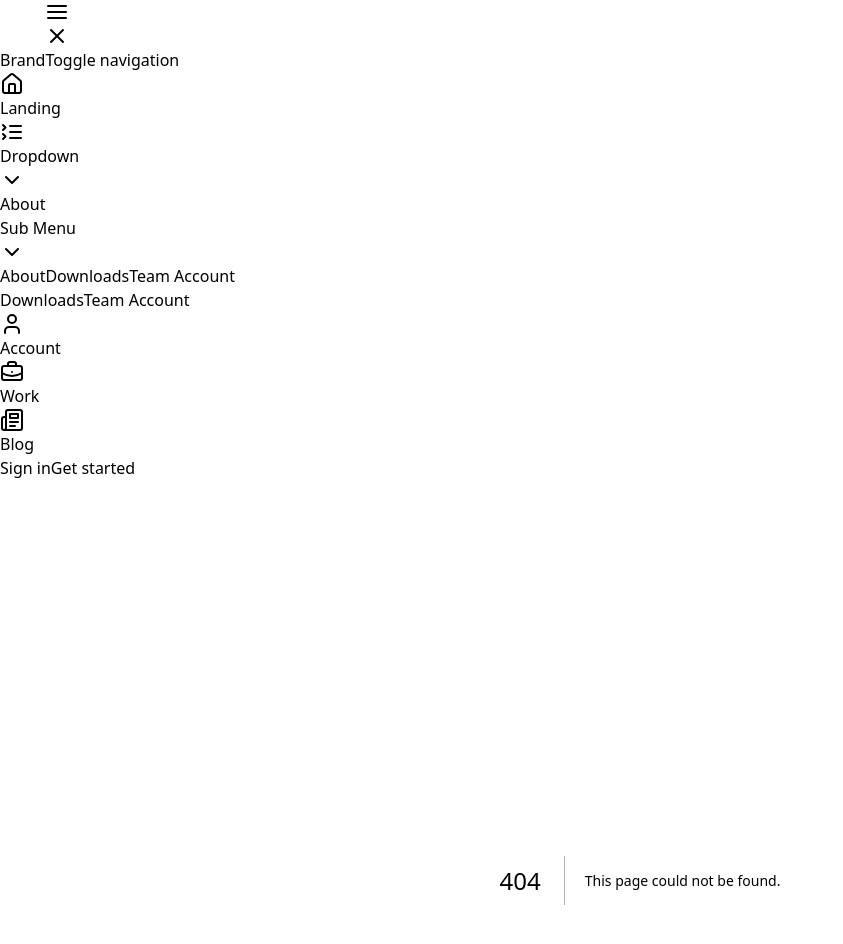
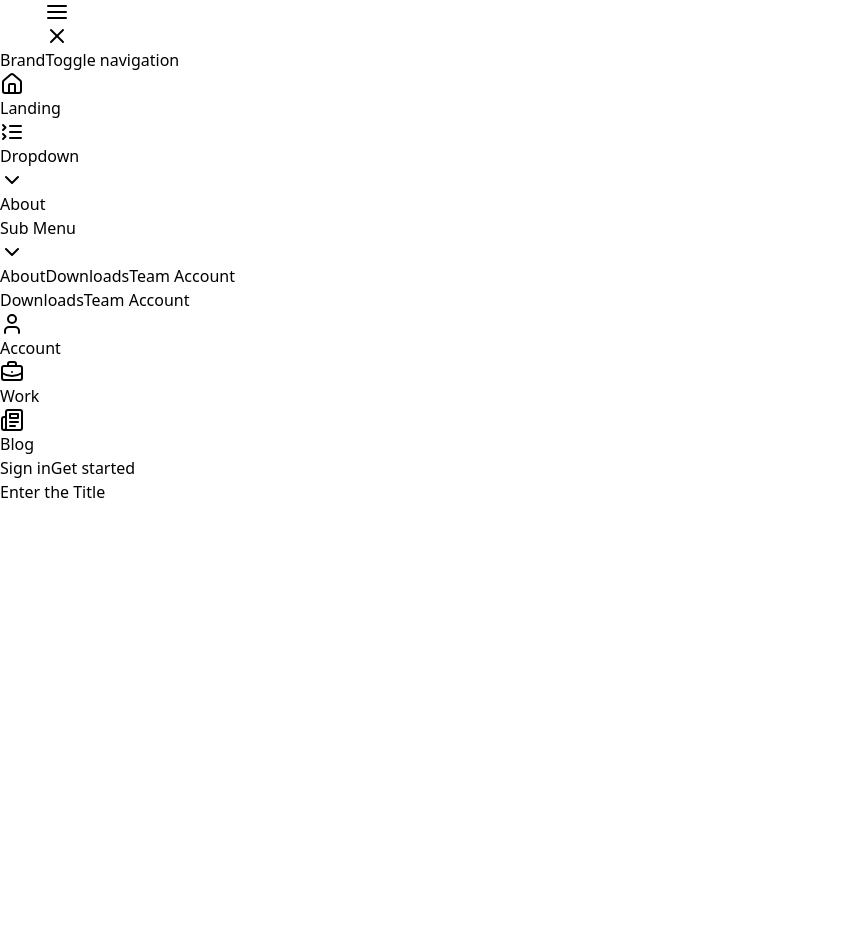
Before and after one commit to agpersonal6104/My-mini-Project, a Next.js app in the folder frontendproject/: page /createBlog in a window 1280 px wide. Before the commit this address had no page. Shown: the top 944 px of the page, without its empty margins (0-843 px from the left). After the commit the page ends 800 px from the top, so only its background shows below. Built offline with nearby package versions, Linux system fonts and the light colour scheme.

Commit message:
blog Model and manage Blog

```diff
--- /dev/null
+++ b/frontendproject/src/app/createBlog/page.jsx
@@ -0,0 +1,15 @@
+import React from 'react'
+
+const CreateBlog = () => {
+  return (
+    <div>
+        <form>
+            <label htmlFor="title">Enter the Title</label>
+            <input type="text" />
+
+        </form>
+    </div>
+  )
+}
+
+export default CreateBlog;
```
Also changed, not shown: frontendproject/src/app/manageBlog/page.jsx (added), frontendproject/src/app/manageUsers/page.jsx (line endings or trailing spaces), 1 other file (tests, documents, lock files or other folders).
